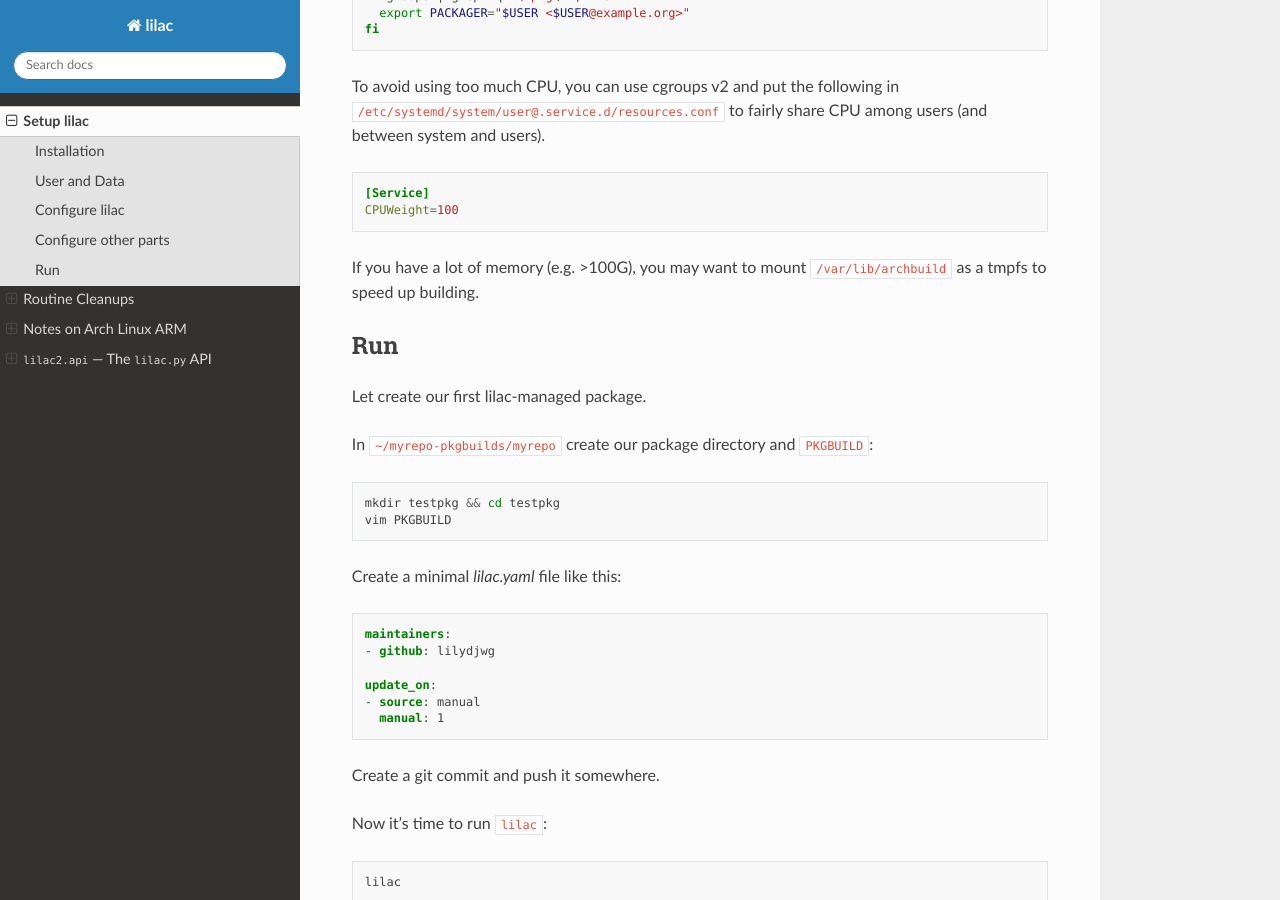
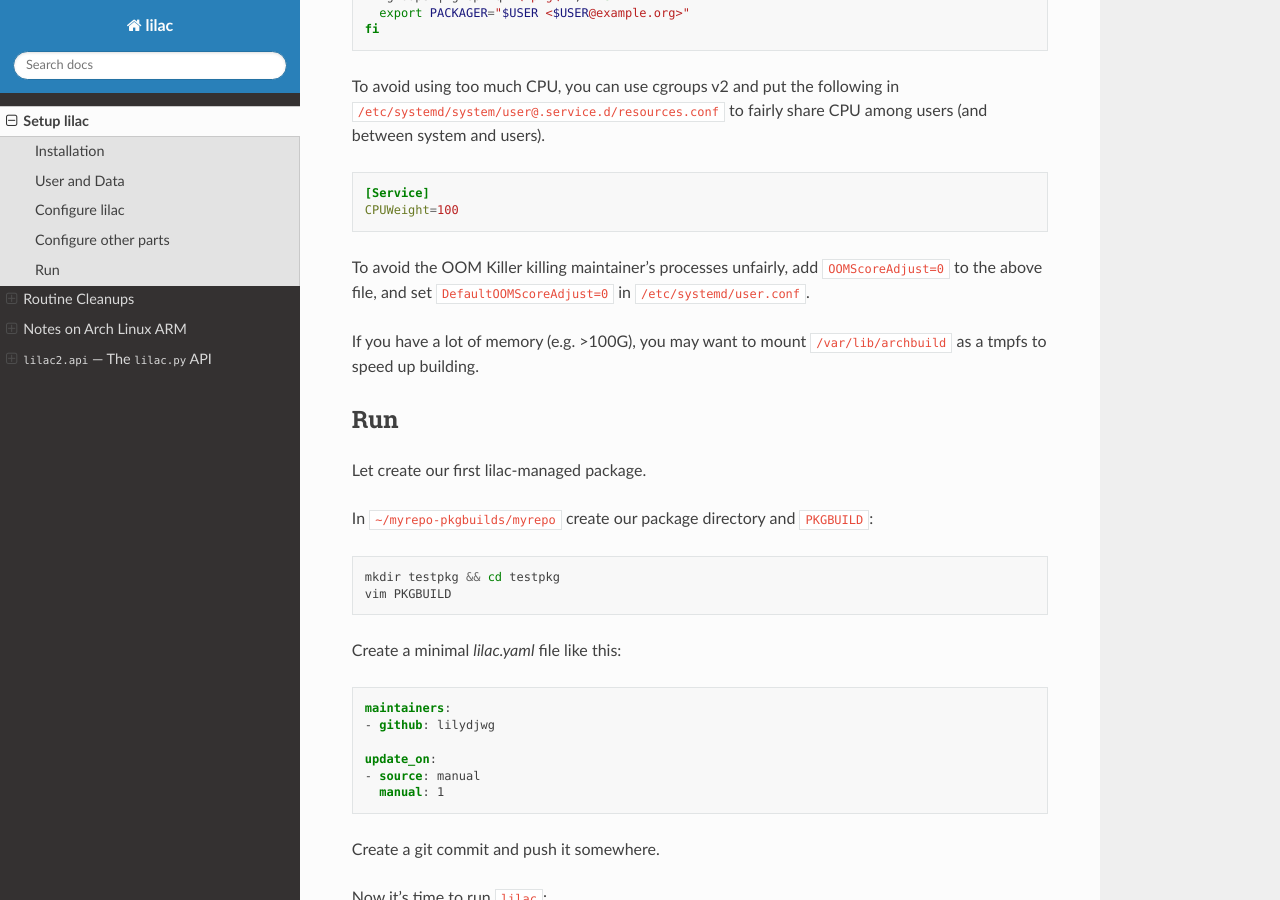
Before and after one commit to archlinuxcn/lilac, a Sphinx documentation site: the page built from docs/setup.rst, in a window 1280 px wide and 900 px high, scrolled down 4968 px. Built offline with Sphinx 7.4.7 and the Read the Docs theme 2.0.0, drawn with Linux system fonts in a browser that asks for light colours.

Commit message:
docs: note about the OOM Killer and systemd config

```diff
--- a/docs/setup.rst
+++ b/docs/setup.rst
@@ -208,6 +208,8 @@ To avoid using too much CPU, you can use cgroups v2 and put the following in ``/
   [Service]
   CPUWeight=100
 
+To avoid the OOM Killer killing maintainer's processes unfairly, add ``OOMScoreAdjust=0`` to the above file, and set ``DefaultOOMScoreAdjust=0`` in ``/etc/systemd/user.conf``.
+
 If you have a lot of memory (e.g. >100G), you may want to mount ``/var/lib/archbuild`` as a tmpfs to speed up building.
 
 Run
```
